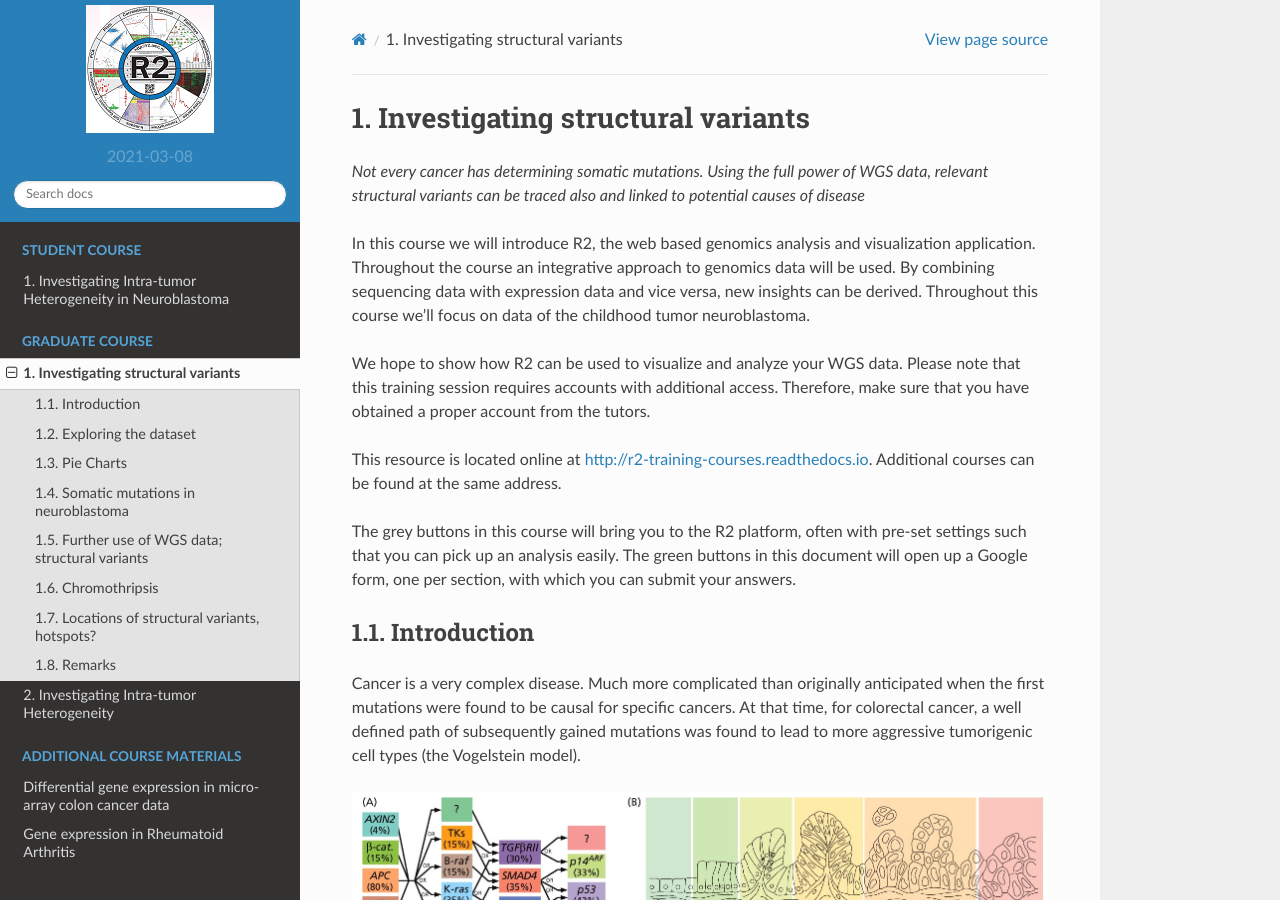
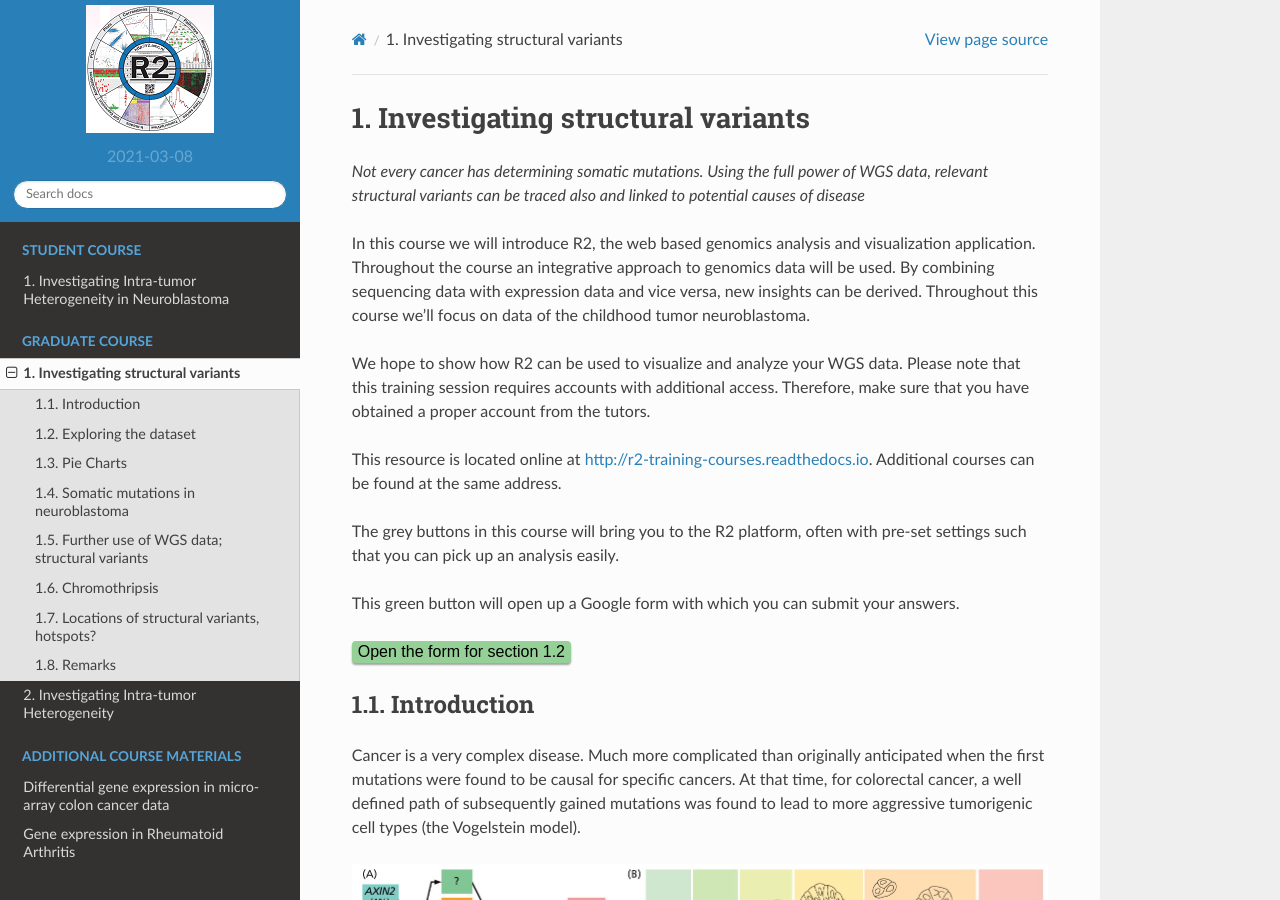
Before and after one commit to antronerds/r2-training-courses, a Sphinx documentation site: the page built from docs/Finding_structural_variants.md, in a window 1280 px wide and 900 px high. Built offline with Sphinx 7.4.7 and the Read the Docs theme 2.0.0, drawn with Linux system fonts in a browser that asks for light colours; pages that are not in the unit, such as notebooks, are missing from menus.

Commit message:
Struct Variants, link

```diff
--- a/docs/Finding_structural_variants.md
+++ b/docs/Finding_structural_variants.md
@@ -10,8 +10,11 @@ We hope to show how R2 can be used to visualize and analyze your WGS data. Pleas
 
 This resource is located online at [http://r2-training-courses.readthedocs.io](http://r2-training-courses.readthedocs.io). Additional courses can be found at the same address.
 
-  The grey buttons in this course will bring you to the R2 platform, often with pre-set settings such that you can pick up an analysis easily. The green buttons in this document will open up a Google form, one per section, with which you can submit your answers.
+  The grey buttons in this course will bring you to the R2 platform, often with pre-set settings such that you can pick up an analysis easily.
 
+ This green button will open up a Google form with which you can submit your answers.
+
+<button class="course googleform" onclick="window.open('https://docs.google.com/forms/d/e/1FAIpQLScLLO8_RAjyTMrLvhEdMqUAxmSwgUDbnHKe1gbFvOXOX8dTeA/viewform?usp=sf_link','_blank');" type="button">Open the form for section 1.2</button>
 
 Introduction
 ---
```
